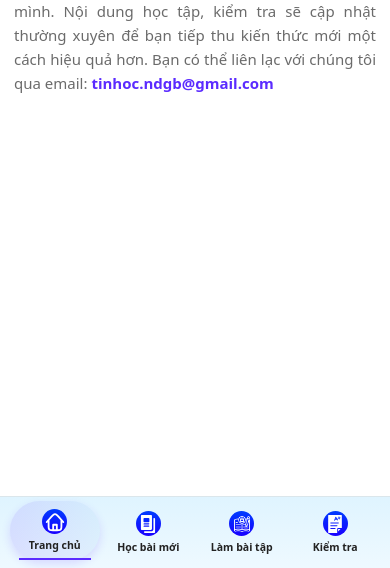
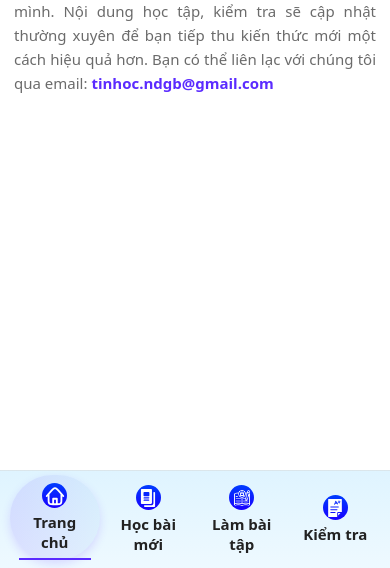
Before and after one commit to tinhocndgb/tinhocndgb.github.io, a plain HTML site: page index.html in a window 390 px wide. Shown: the part 276-844 px from the top of the page. Drawn offline with Linux system fonts and the light colour scheme.

Commit message:
Add files via upload

```diff
--- a/style.css
+++ b/style.css
@@ -387,8 +387,8 @@ nav {
   /* .nav-item .label { display: none; } */
 
   .nav-item .label {
-    font-size: 10.5px;
-    font-weight: 600;
+    font-weight: 10.5px;
+    font-weight: 700;
   }
 
   /* Phần nội dung chính */
```
Also changed, not shown: 404.html (+1 -1 lines).
